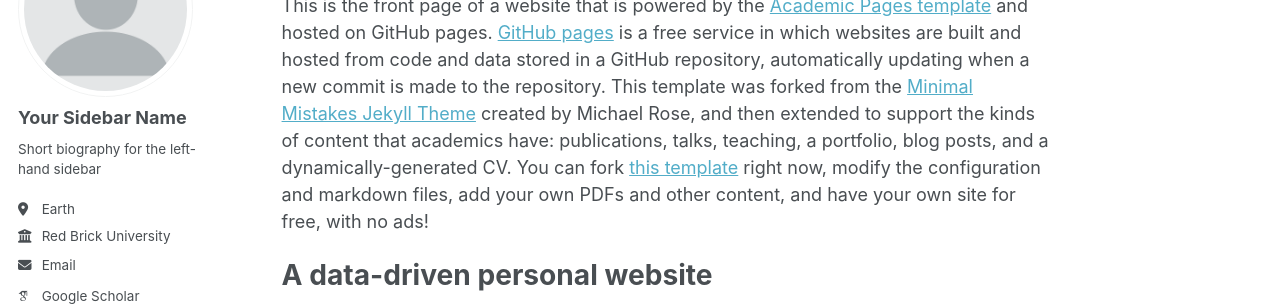
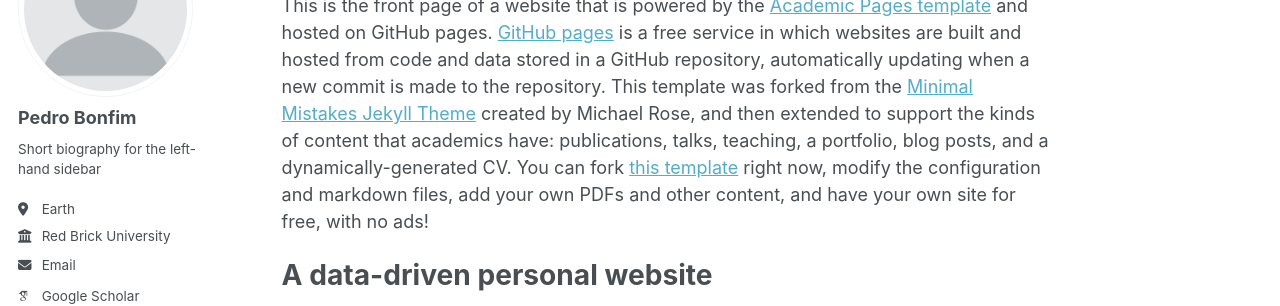
Before and after one commit to pedroassuncaofilho/pedroassuncaofilho.github.io, a Jekyll site: the page built from _pages/about.md, in a window 1280 px wide. Shown: the part 177-483 px from the top of the page. Built offline with Jekyll 4.4.1, drawn with Linux system fonts in a browser that asks for light colours; some web fonts are replaced.

Commit message:
Update _config.yml

```diff
--- a/_config.yml
+++ b/_config.yml
@@ -23,7 +23,7 @@ repository               : "academicpages/academicpages.github.io"
 author:
   # Biographic information
   avatar           : "profile.png"
-  name             : "Your Sidebar Name"
+  name             : "Pedro Bonfim"
   pronouns         : # example: "she/her"
   bio              : "Short biography for the left-hand sidebar"
   location         : "Earth"
```
